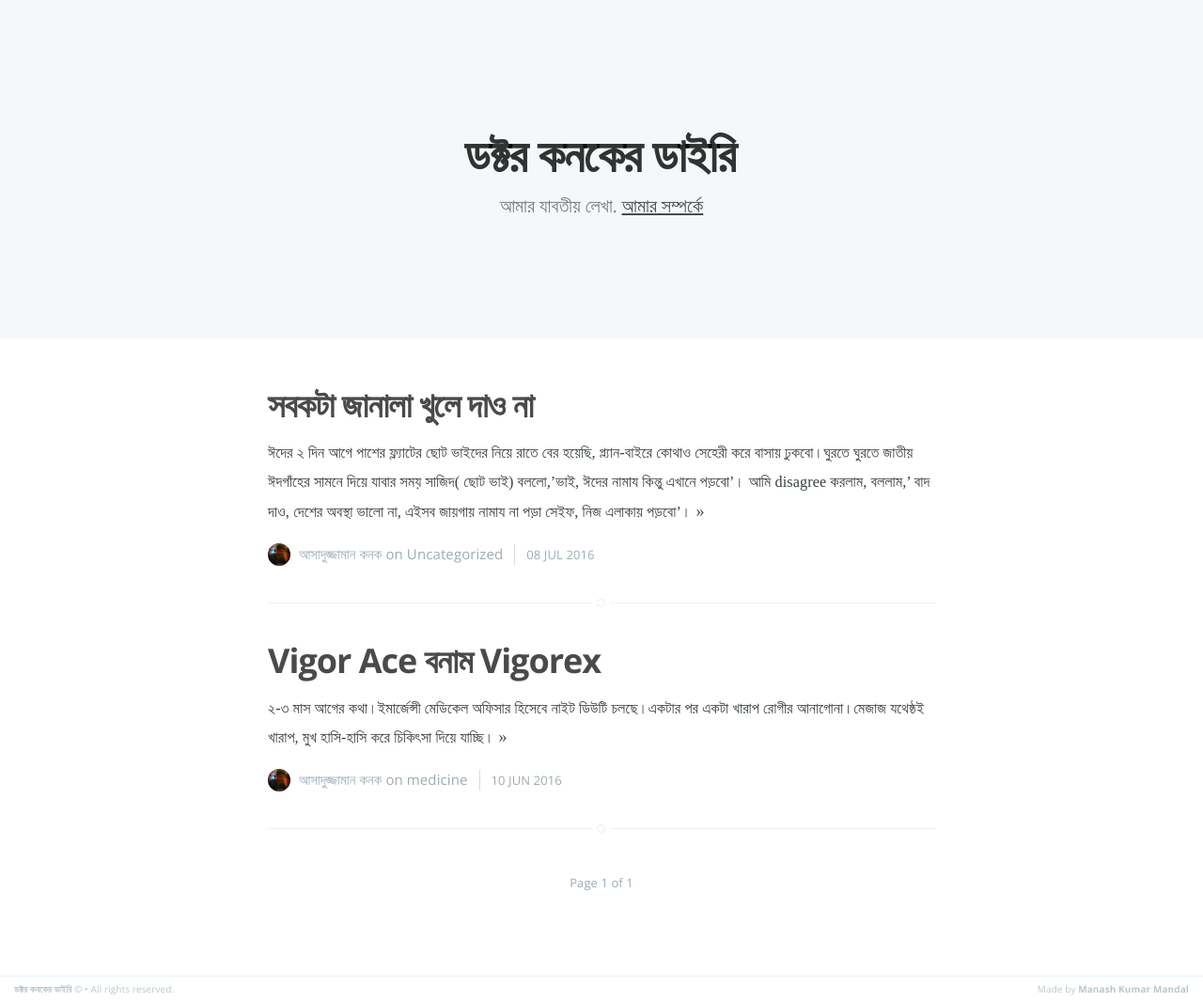
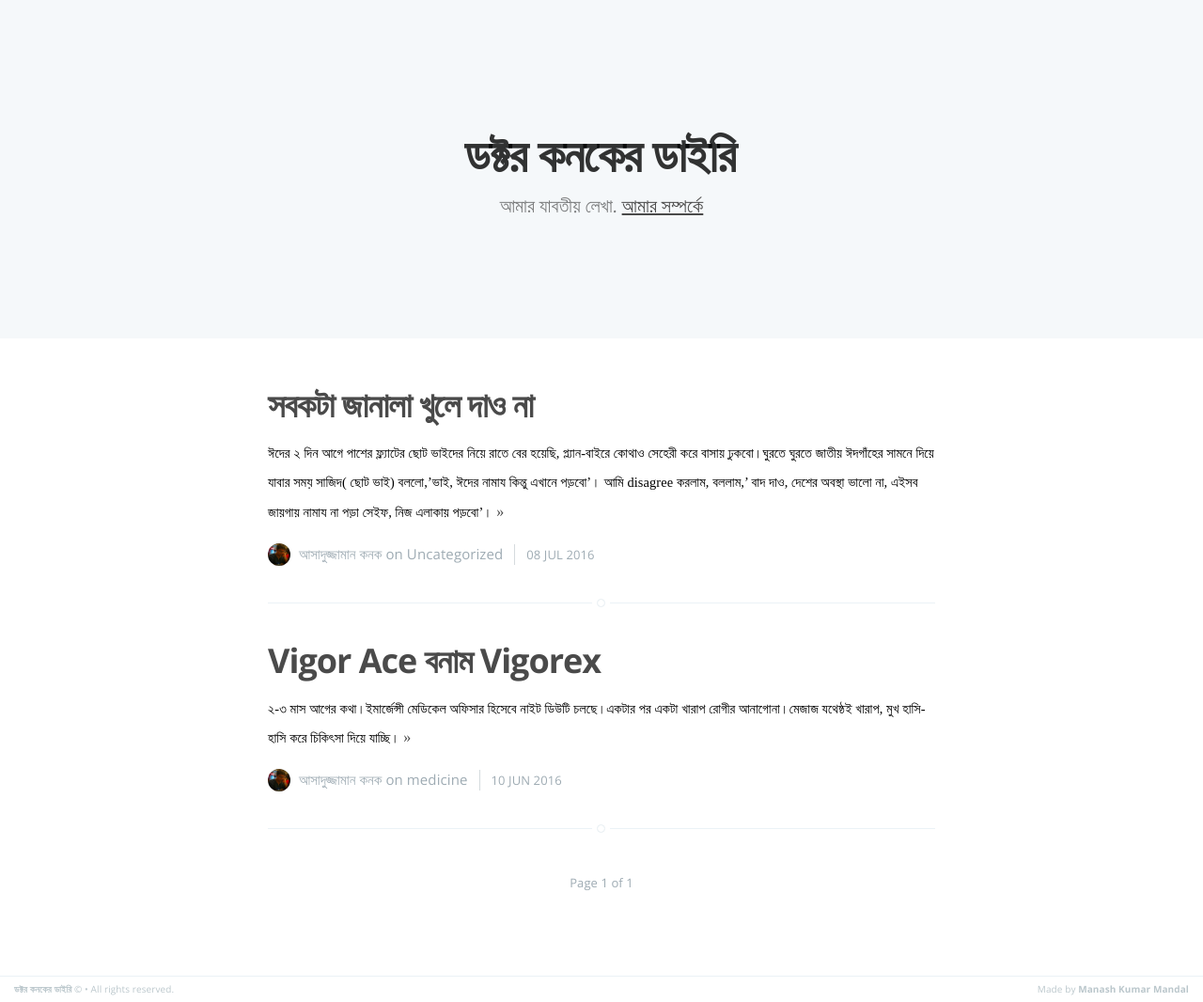
Before and after one commit to RubelAhmed57/dr.kanak, a Jekyll site: the page built from index.html, in a window 1280 px wide. Shown: the whole page at 94% size. Built offline with Jekyll 4.4.1, drawn with Linux system fonts in a browser that asks for light colours; the list of posts is cut into pages by our own code.

Commit message:
added font

```diff
--- a/assets/css/screen.css
+++ b/assets/css/screen.css
@@ -1775,9 +1775,11 @@
 }
 
 .post {
-  font-family: "kalpurush";
+  font-family: "adorsholipi";
   font-weight: normal;
   font-style: normal;
+  font-size: 16px;
+  color: black;
 }
 
 
```
Also changed, not shown: assets/fonts/adorsholipi.ttf (added).
